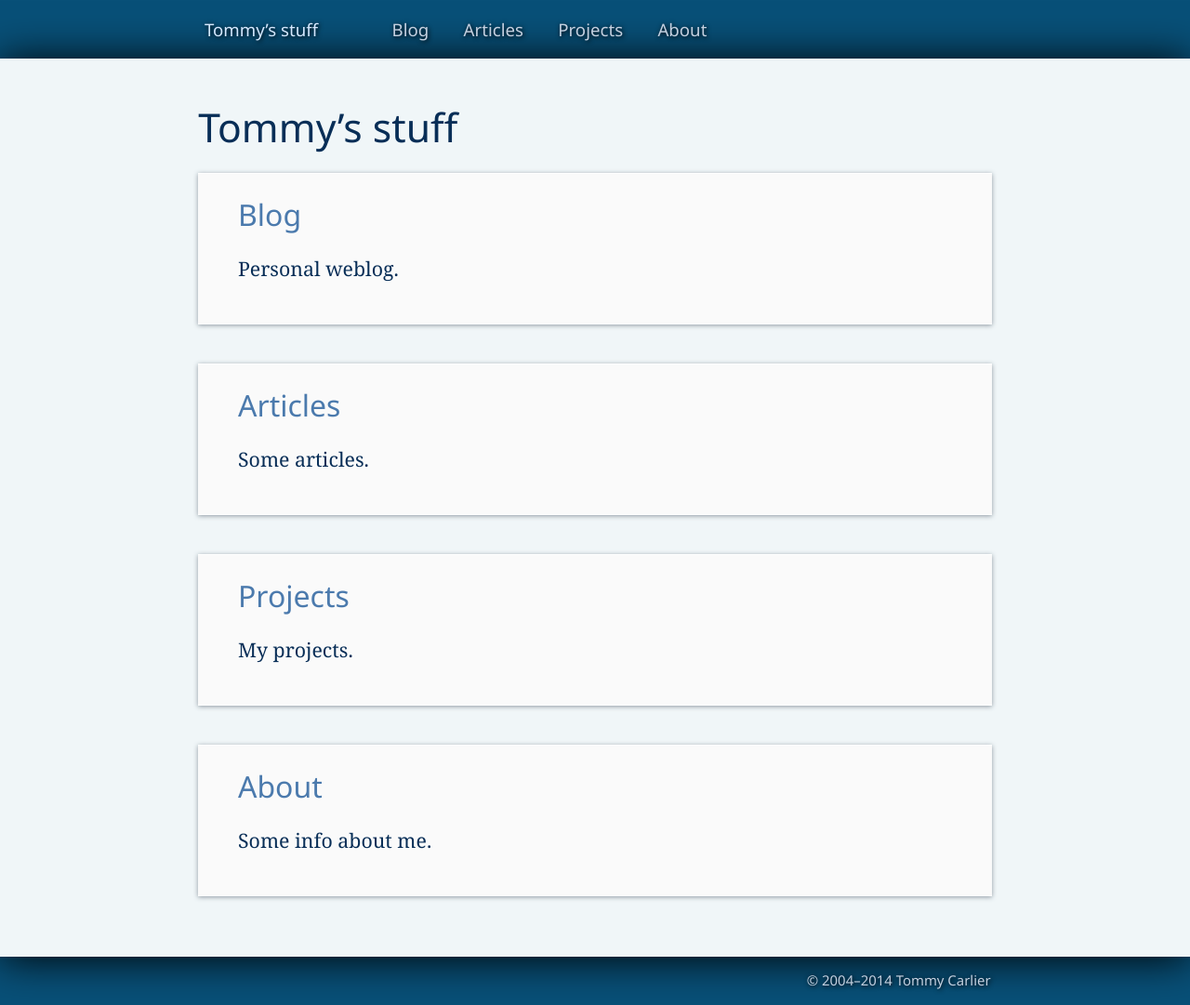
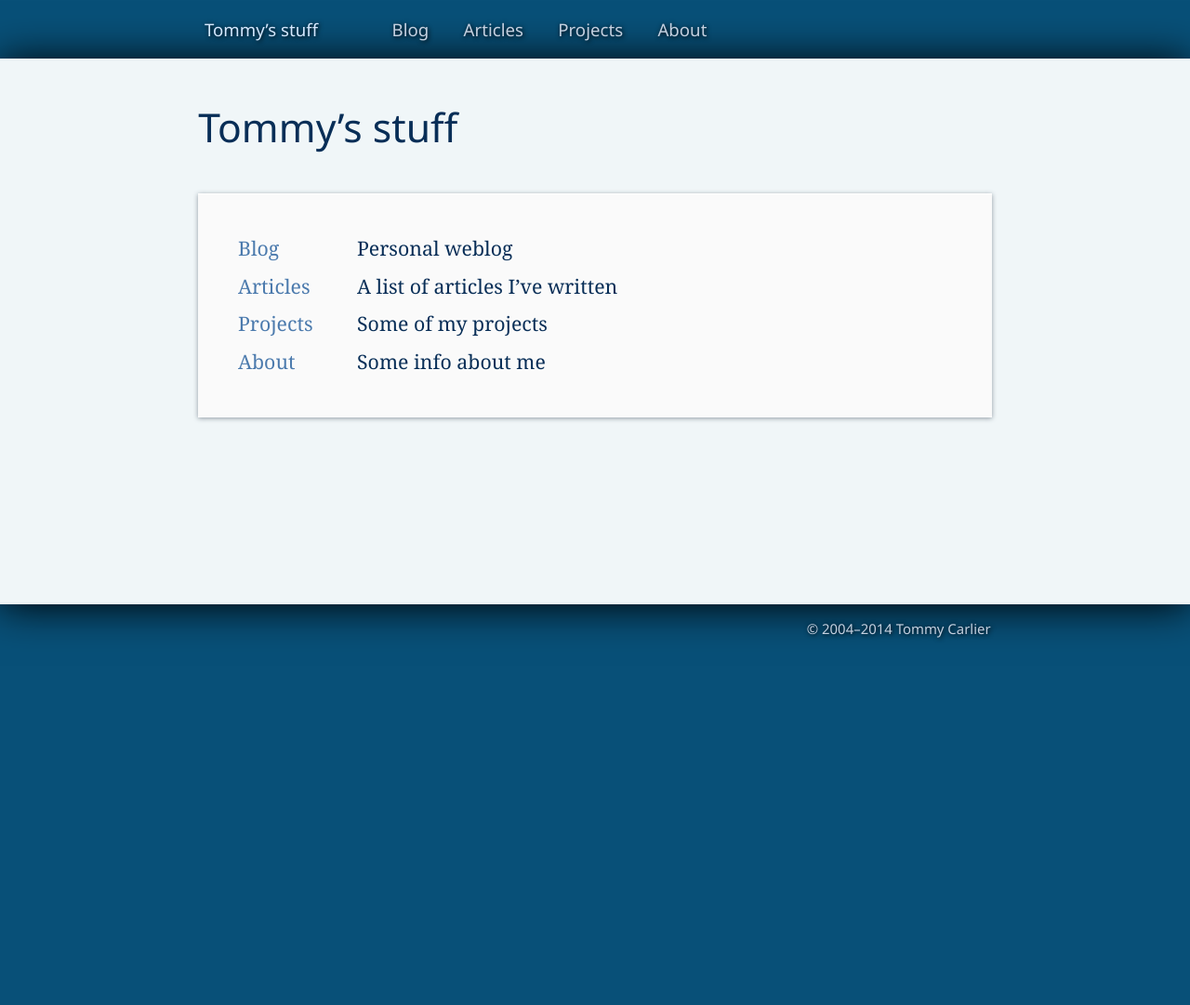
Before and after one commit to tommy-carlier/www.tcx.be, a Jekyll site: the page built from index.html, in a window 1280 px wide. Shown: the whole page at 93% size. Built offline with Jekyll 4.4.1, drawn with Linux system fonts in a browser that asks for light colours; after the commit the page ends 900 px from its top, so only the background shows below that.

Commit message:
Change home page (more compact)

```diff
--- a/index.html
+++ b/index.html
@@ -2,21 +2,15 @@
 layout: default
 ---
 <h1>{{site.title}}</h1>
-<div class="list">
-  <article>
-    <h1><a href="http://blog.tcx.be/">Blog</a></h1>
-    <p>Personal weblog.</p>
-  </article>
-  <article>
-    <h1><a href="{{site.baseUrl}}articles/">Articles</a></h1>
-    <p>Some articles.</p>
-  </article>
-  <article>
-    <h1><a href="{{site.baseUrl}}projects/">Projects</a></h1>
-    <p>My projects.</p>
-  </article>
-  <article>
-    <h1><a href="{{site.baseUrl}}about/">About</a></h1>
-    <p>Some info about me.</p>
-  </article>
-</div>
+<article>
+  <dl>
+    <dt><a href="http://blog.tcx.be/">Blog</a></dt>
+    <dd>Personal weblog</dd>
+    <dt><a href="{{site.baseUrl}}articles/">Articles</a></dt>
+    <dd>A list of articles I’ve written</dd>
+    <dt><a href="{{site.baseUrl}}projects/">Projects</a></dt>
+    <dd>Some of my projects</dd>
+    <dt><a href="{{site.baseUrl}}about/">About</a></dt>
+    <dd>Some info about me</dd>
+  </dl>
+</article>
```
